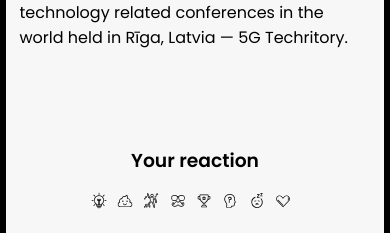
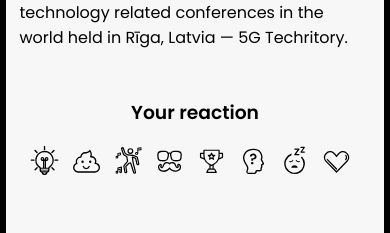
Before and after one commit to getdagnis/2024_portfolio_vite, a React (Vite) app: page /design/project/5g in a window 390 px wide. Shown: the part 611-844 px from the top of the page. Built offline with nearby package versions, Linux system fonts and the light colour scheme.

Commit message:
reactions ui implemented, grid-walker broken

```diff
--- a/src/components/ProjectReactions.css
+++ b/src/components/ProjectReactions.css
@@ -6,6 +6,10 @@
   width: 100%;
   border-radius: var(--radius);
   margin: 3rem auto;
+
+  @media screen and (max-width: 1024px) {
+    margin: 0;
+  }
 }
 
 #project-reactions h3 {
@@ -19,6 +23,11 @@
   padding-bottom: 3rem;
   width: 60%;
   list-style: none;
+
+  @media screen and (max-width: 1024px) {
+    width: 95%;
+    padding-bottom: 0;
+  }
 }
 
 #project-reactions li img {
@@ -26,8 +35,16 @@
   cursor: pointer;
   transform: scale(0.85);
   transition: transform 0.3s ease;
+
+  @media screen and (max-width: 1024px) {
+    width: 80%;
+  }
 }
 
 #project-reactions li img:hover {
   transform: scale(1.1);
+
+  @media screen and (max-width: 1024px) {
+    transform: scale(1.1);
+  }
 }
--- a/src/pages/ProjectPage.css
+++ b/src/pages/ProjectPage.css
@@ -103,4 +103,8 @@
 .project-divider {
   width: 100%;
   margin-bottom: 5rem;
+
+  @media screen and (max-width: 1024px) {
+    margin-bottom: 3rem;
+  }
 }
```
